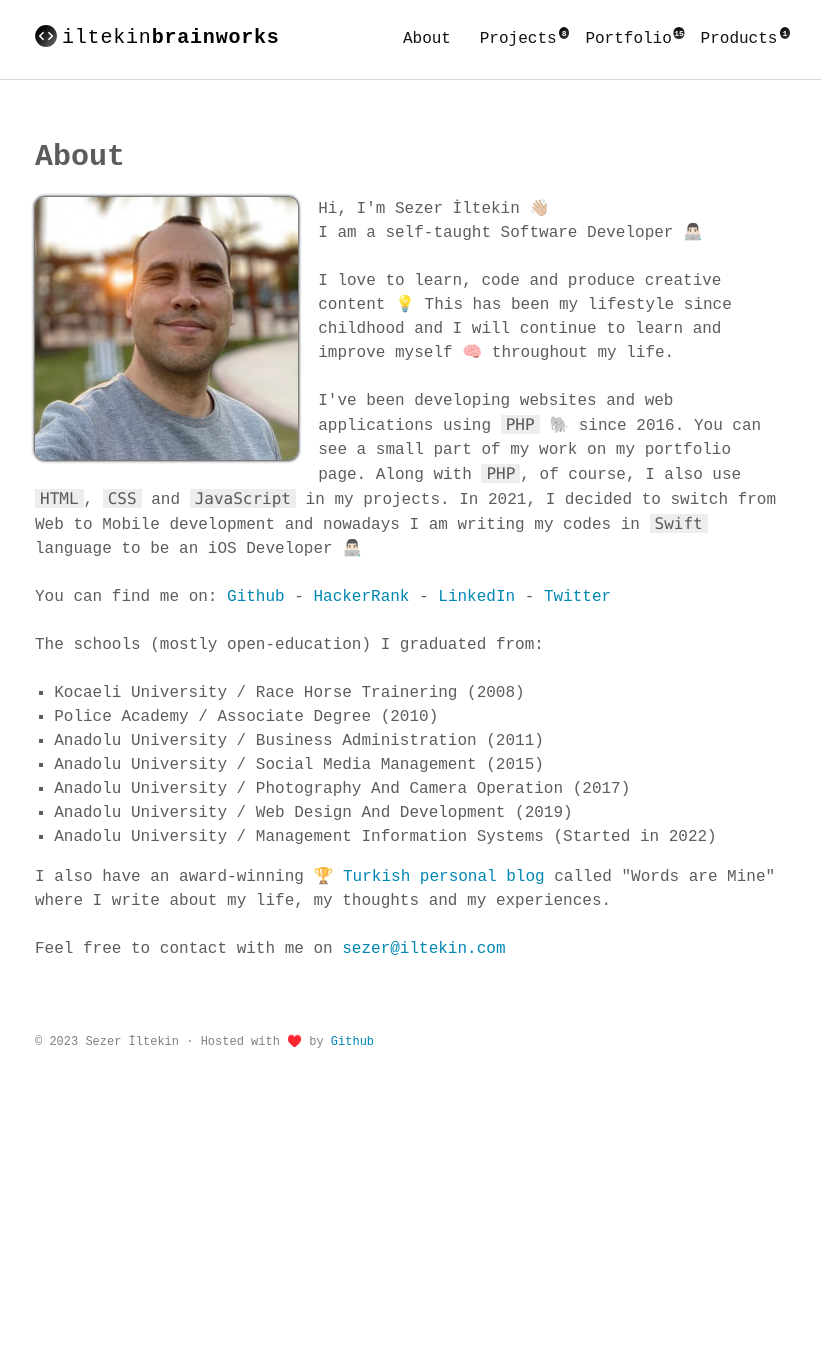
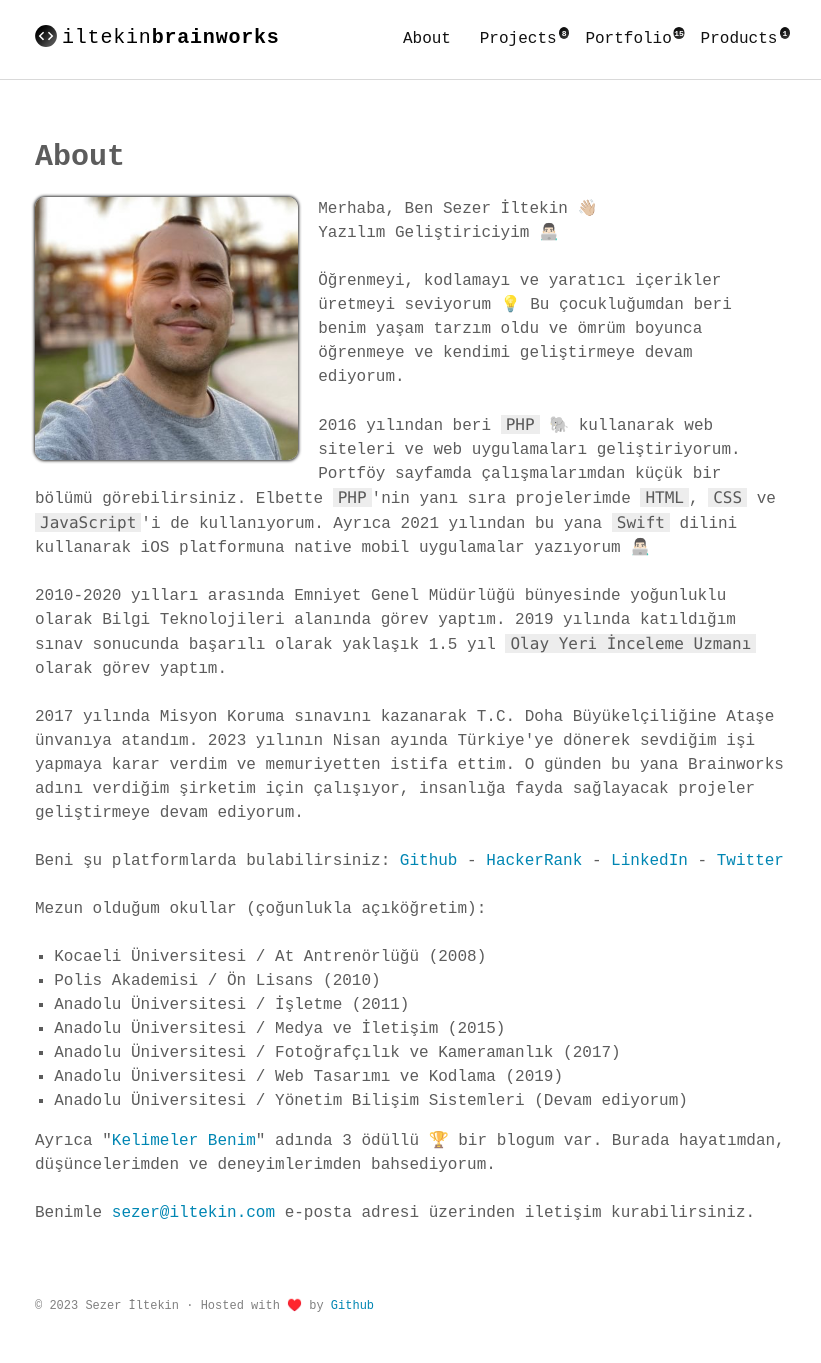
Before and after one commit to iltekin/iltekin.github.io, a Jekyll site: the page built from about.md, in a window 1280 px wide. Shown: the whole page, without its empty margins (229-1050 px from the left). Built offline with Jekyll 4.4.1, drawn with Linux system fonts in a browser that asks for light colours; some web fonts are replaced; before the commit the page ends 1099 px from its top, so only the background shows below that.

Commit message:
Change about.md

```diff
--- a/about.md
+++ b/about.md
@@ -28,34 +28,34 @@ permalink: /about/
 <img src="/assets/images/author.jpg" alt="author">
 </div>
 <div class="text">
-<p>Hi, I'm Sezer İltekin 👋🏼<br/>
-I am a self-taught Software Developer 👨🏻‍💻</p>
 
-<p>I love to learn, code and produce creative content 💡 This has been my lifestyle since childhood and I will continue to learn and improve myself 🧠 throughout my life.</p>
+<p>Merhaba, Ben Sezer İltekin 👋🏼<br/>
+Yazılım Geliştiriciyim 👨🏻‍💻</p>
+<p>Öğrenmeyi, kodlamayı ve yaratıcı içerikler üretmeyi seviyorum 💡 Bu çocukluğumdan beri benim yaşam tarzım oldu ve ömrüm boyunca öğrenmeye ve kendimi geliştirmeye devam ediyorum.</p>
+<p>2016 yılından beri <code>PHP</code> 🐘 kullanarak web siteleri ve web uygulamaları geliştiriyorum. Portföy sayfamda çalışmalarımdan küçük bir bölümü görebilirsiniz. Elbette <code>PHP</code>'nin yanı sıra projelerimde <code>HTML</code>, <code>CSS</code> ve <code>JavaScript</code>'i de kullanıyorum. Ayrıca 2021 yılından bu yana <code>Swift</code> dilini kullanarak iOS platformuna native mobil uygulamalar yazıyorum 👨🏻‍💻</p>
 
-<p>I've been developing websites and web applications using <code>PHP</code> 🐘 since 2016. You can see a small part of my work on my portfolio page. Along with <code>PHP</code>, of course, I also use <code>HTML</code>, <code>CSS</code> and <code>JavaScript</code> in my projects. In 2021, I decided to switch from Web to Mobile development and nowadays I am writing my codes in <code>Swift</code> language to be an iOS Developer 👨🏻‍💻</p>
+<p>2010-2020 yılları arasında Emniyet Genel Müdürlüğü bünyesinde yoğunluklu olarak Bilgi Teknolojileri alanında görev yaptım. 2019 yılında katıldığım sınav sonucunda başarılı olarak yaklaşık 1.5 yıl <code>Olay Yeri İnceleme Uzmanı</code> olarak görev yaptım. </p>
 
-<p>You can find me on:
+
+<p>2017 yılında Misyon Koruma sınavını kazanarak T.C. Doha Büyükelçiliğine Ataşe ünvanıya atandım. 2023 yılının Nisan ayında Türkiye'ye dönerek sevdiğim işi yapmaya karar verdim ve memuriyetten istifa ettim. O günden bu yana Brainworks adını verdiğim şirketim için çalışıyor, insanlığa fayda sağlayacak projeler geliştirmeye devam ediyorum. </p>
+
+<p>Beni şu platformlarda bulabilirsiniz:
 <a target="_blank" href="https://github.com/iltekin">Github</a> -
 <a target="_blank" href="https://hackerrank.com/iltekin">HackerRank</a> -
 <a target="_blank" href="https://linkedin.com/in/iltekin">LinkedIn</a> -
 <a target="_blank" href="https://twitter.com/sezeriltekin">Twitter</a></p>
-
-<p>The schools (mostly open-education) I graduated from:</p>
+<p>Mezun olduğum okullar (çoğunlukla açıköğretim):</p>
 <ul>
-<li>Kocaeli University / Race Horse Trainering (2008)</li>
-<li>Police Academy / Associate Degree (2010)</li>
-<li>Anadolu University / Business Administration (2011)</li>
-<li>Anadolu University / Social Media Management (2015)</li>
-<li>Anadolu University / Photography And Camera Operation (2017)</li>
-<li>Anadolu University / Web Design And Development (2019)</li>
-<li>Anadolu University / Management Information Systems (Started in 2022)</li>
+<li>Kocaeli Üniversitesi / At Antrenörlüğü (2008)</li>
+<li>Polis Akademisi / Ön Lisans (2010)</li>
+<li>Anadolu Üniversitesi / İşletme (2011)</li>
+<li>Anadolu Üniversitesi / Medya ve İletişim (2015)</li>
+<li>Anadolu Üniversitesi / Fotoğrafçılık ve Kameramanlık (2017)</li>
+<li>Anadolu Üniversitesi / Web Tasarımı ve Kodlama (2019)</li>
+<li>Anadolu Üniversitesi / Yönetim Bilişim Sistemleri (Devam ediyorum)</li>
 </ul>
-
-<p>I also have an award-winning 🏆 <a target="_blank" href="https://kelimelerbenim.com">Turkish personal blog</a> called "Words are Mine"
- where I write about my life, my thoughts and my experiences.</p>
-
-Feel free to contact with me on <a href="mailto:sezer@iltekin.com">sezer@iltekin.com</a>
+<p>Ayrıca "<a target="_blank" href="https://kelimelerbenim.com">Kelimeler Benim</a>" adında 3 ödüllü 🏆 bir blogum var. Burada hayatımdan, düşüncelerimden ve deneyimlerimden bahsediyorum.</p>
+Benimle <a href="mailto:sezer@iltekin.com">sezer@iltekin.com</a> e-posta adresi üzerinden iletişim kurabilirsiniz.
 
 </div>
 </div>
```
